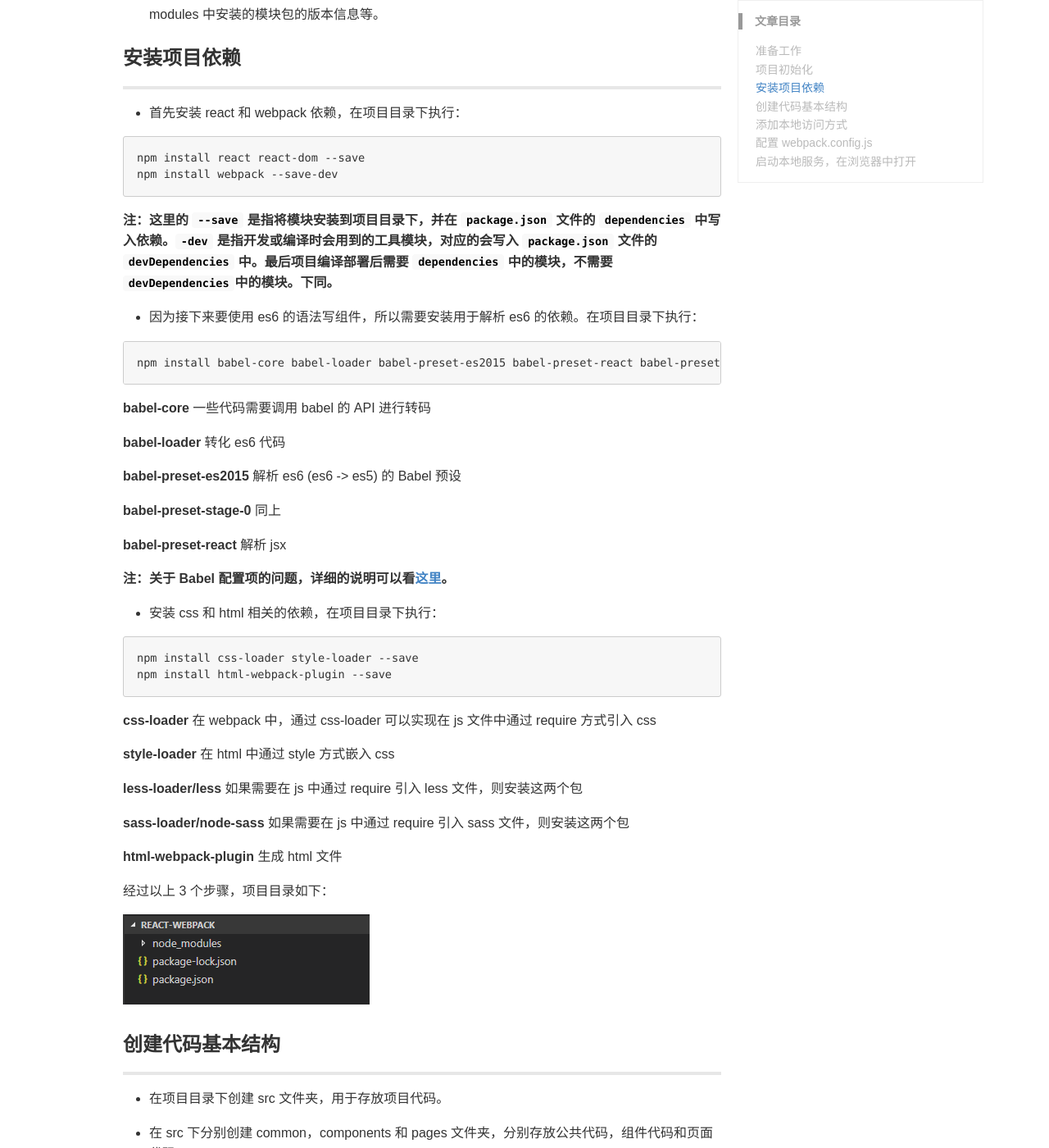
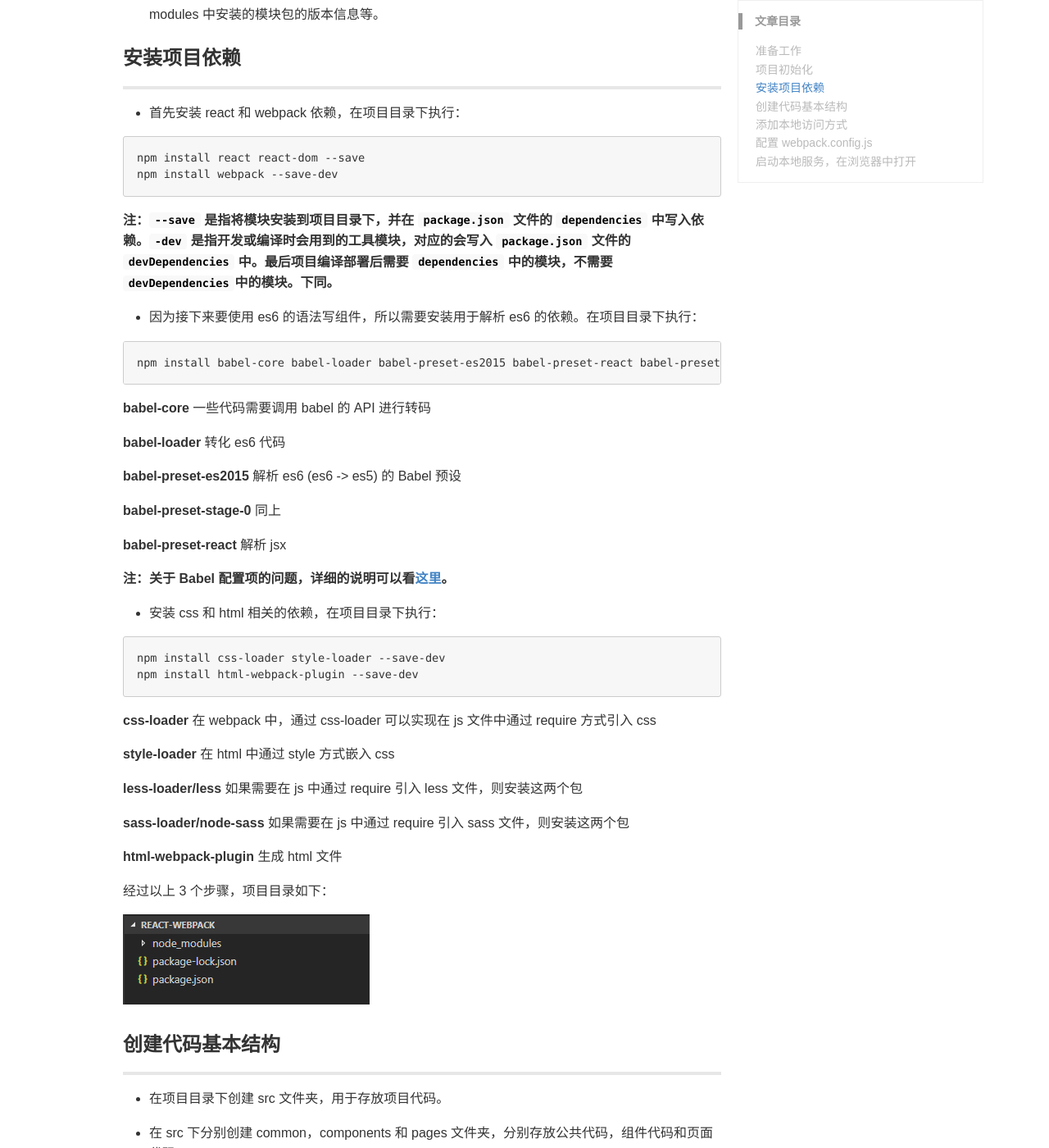
Before and after one commit to iamjichao/iamjichao.github.io, a Jekyll site: the page built from _posts/2019-01-12-react-webpack-project.md, in a window 1280 px wide and 1400 px high, scrolled down 686 px. Shown: the whole window at 82% size. Built offline with Jekyll 4.4.1, drawn with Linux system fonts in a browser that asks for light colours; comment, search, counter and statistics services are not loaded; some of the changed text lies outside the part shown.

Commit message:
Update posts

````diff
--- a/_posts/2019-01-12-react-webpack-project.md
+++ b/_posts/2019-01-12-react-webpack-project.md
@@ -37,7 +37,7 @@ npm install react react-dom --save
 npm install webpack --save-dev
 ```
 
-**注：这里的 `--save` 是指将模块安装到项目目录下，并在 `package.json` 文件的 `dependencies` 中写入依赖。`-dev` 是指开发或编译时会用到的工具模块，对应的会写入 `package.json` 文件的 `devDependencies` 中。最后项目编译部署后需要 `dependencies` 中的模块，不需要 `devDependencies`中的模块。下同。**
+**注：`--save` 是指将模块安装到项目目录下，并在 `package.json` 文件的 `dependencies` 中写入依赖。`-dev` 是指开发或编译时会用到的工具模块，对应的会写入 `package.json` 文件的 `devDependencies` 中。最后项目编译部署后需要 `dependencies` 中的模块，不需要 `devDependencies`中的模块。下同。**
 
 - 因为接下来要使用 es6 的语法写组件，所以需要安装用于解析 es6 的依赖。在项目目录下执行：
 
@@ -60,8 +60,8 @@ npm install babel-core babel-loader babel-preset-es2015 babel-preset-react babel
 - 安装 css 和 html 相关的依赖，在项目目录下执行：
 
 ```
-npm install css-loader style-loader --save
-npm install html-webpack-plugin --save
+npm install css-loader style-loader --save-dev
+npm install html-webpack-plugin --save-dev
 ```
 
 **css-loader** 在 webpack 中，通过 css-loader 可以实现在 js 文件中通过 require 方式引入 css
@@ -118,7 +118,7 @@ ReactDOM.render(<App />, document.getElementById('app'));
 - 安装 webpack-dev-server，在项目目录下执行：
 
 ```
-npm install webpack-dev-server --save
+npm install webpack-dev-server --save-dev
 ```
 
 - 然后在 package.json 的 scripts 中设置启动本地服务的脚本，如：
````
